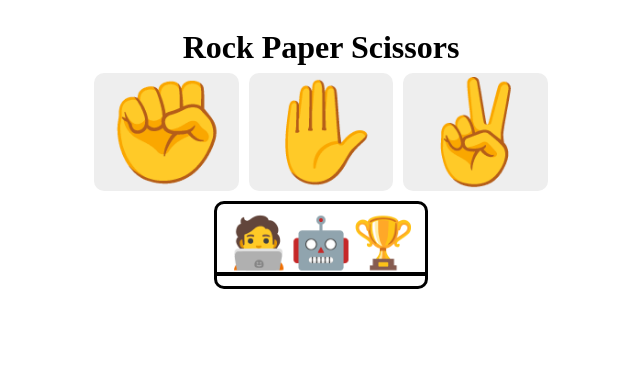
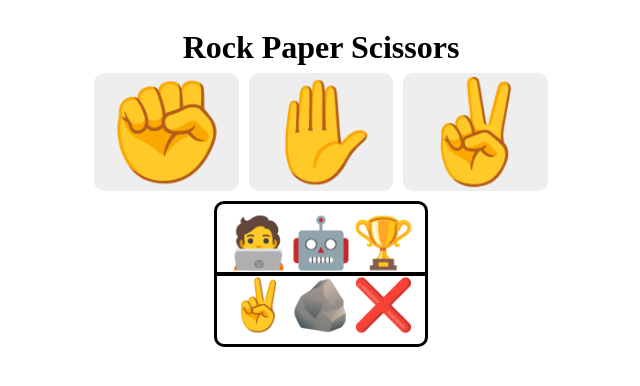
Before and after one commit to ccellis/odin-rps, a plain HTML site: page index.html in a window 1280 px wide. Both pictures are taken after a click on the element "✌️". Shown: the whole page, without its empty margins (319-959 px from the left). Drawn offline with Linux system fonts and the light colour scheme.

Commit message:
Add matches to results div

```diff
--- a/rps.js
+++ b/rps.js
@@ -113,9 +113,9 @@ function clickedChoice(e) {
         }
     }
 
-    console.log(playeremoji);
-    console.log(computeremoji);
-    console.log(resultemoji);
+    let div_result = document.createElement("div");
+    div_result.textContent = `${playeremoji}${computeremoji}${resultemoji}`;
+    matches.appendChild(div_result);
 }
 
 const options = document.querySelectorAll("div.option");
--- a/style.css
+++ b/style.css
@@ -11,6 +11,7 @@ body {
     font-size: 100px;
     margin-top: -25px;
     gap: 10px;
+    user-select: none;
 }
 
 .option {
@@ -27,6 +28,13 @@ body {
     font-size: 50px;
 }
 
+.matches {
+    display: flex;
+    flex-direction: column;
+    align-items: center;
+    justify-content: flex-start;
+}
+
 hr {
     border: 2px solid black;
     margin: 0px -10px;
```
